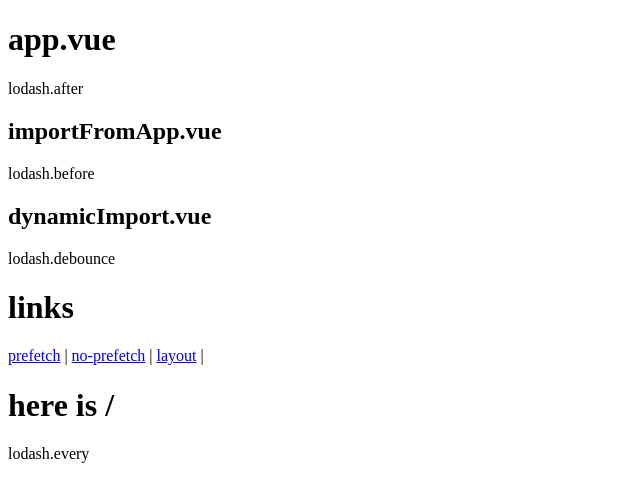
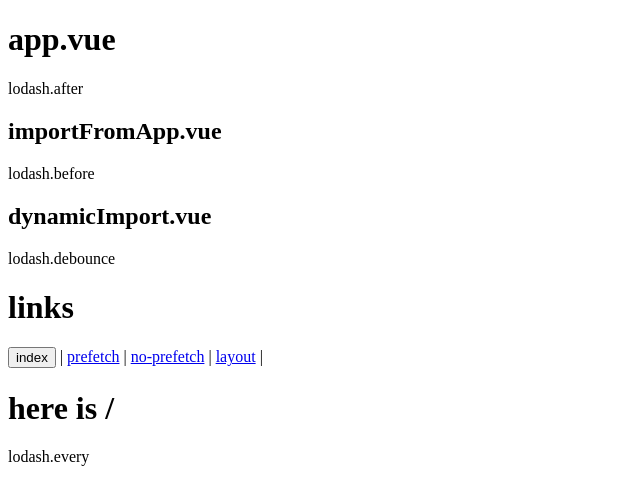
Before and after one commit to konkarin/nuxt-vite-pre-bundle, a Nuxt app: page / in a window 1280 px wide. Shown: the top 504 px of the page, without its empty margins (0-640 px from the left). Built offline with nearby package versions, Linux system fonts and the light colour scheme.

Commit message:
refactor

```diff
--- a/app.vue
+++ b/app.vue
@@ -24,6 +24,8 @@ const DynamicImport = defineAsyncComponent(
   <div>
     <h1>links</h1>
 
+    <button @click="useRouter().push('/')">index</button> |
+
     <nuxt-link to="/prefetch">prefetch</nuxt-link> |
 
     <nuxt-link to="/no-prefetch" no-prefetch>no-prefetch</nuxt-link> |
```
